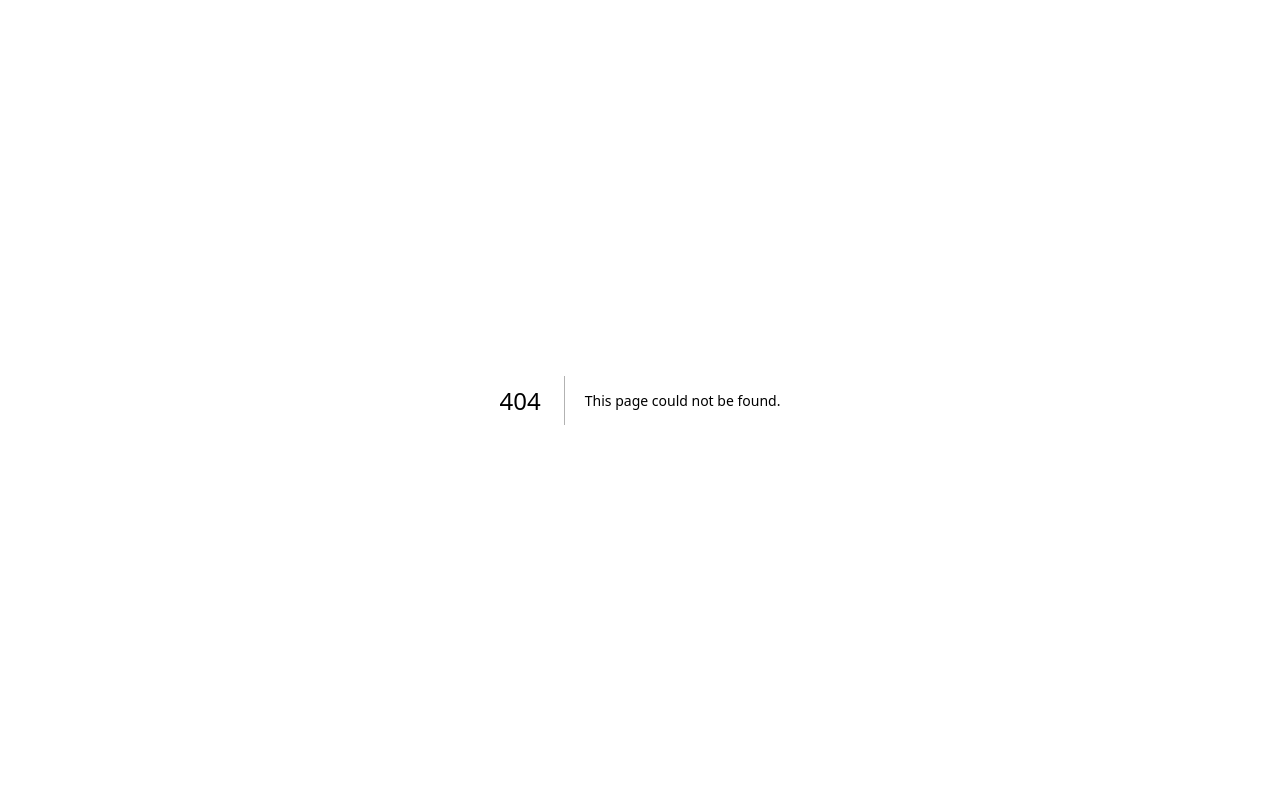
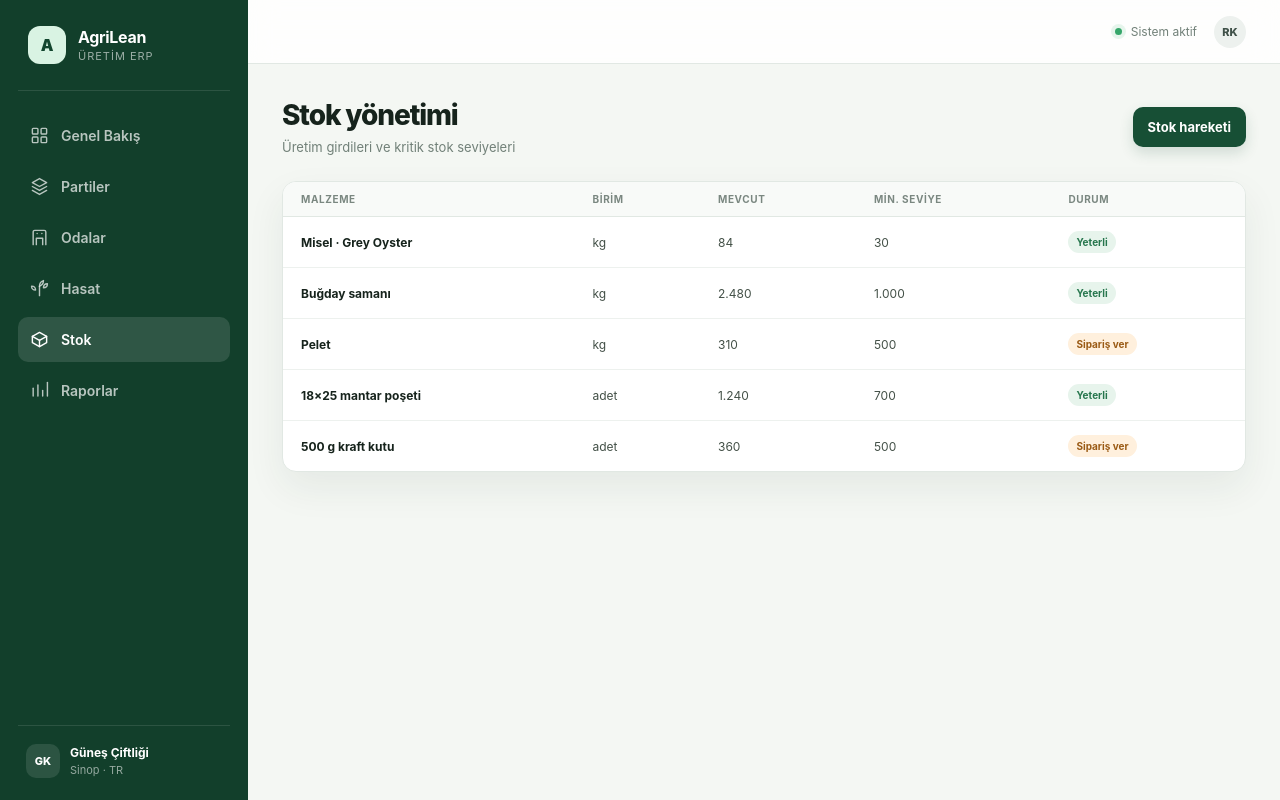
Before and after one commit to rkaya57/agrilean-erp, a Next.js app: page /inventory in a window 1280 px wide. Before the commit this address had no page. Built offline with nearby package versions, Linux system fonts and the light colour scheme.

Commit message:
feat: add inventory screen

```diff
--- /dev/null
+++ b/app/inventory/page.tsx
@@ -0,0 +1,13 @@
+import { AppShell } from "@/components/app-shell";
+
+const inventory = [
+  ["Misel · Grey Oyster", "kg", "84", "30", "Yeterli"],
+  ["Buğday samanı", "kg", "2.480", "1.000", "Yeterli"],
+  ["Pelet", "kg", "310", "500", "Sipariş ver"],
+  ["18×25 mantar poşeti", "adet", "1.240", "700", "Yeterli"],
+  ["500 g kraft kutu", "adet", "360", "500", "Sipariş ver"],
+];
+
+export default function InventoryPage() {
+  return <AppShell active="/inventory"><section className="page-heading"><div><h1>Stok yönetimi</h1><p>Üretim girdileri ve kritik stok seviyeleri</p></div><button className="primary-button">Stok hareketi</button></section><section className="panel"><div className="table-wrap"><table><thead><tr><th>Malzeme</th><th>Birim</th><th>Mevcut</th><th>Min. seviye</th><th>Durum</th></tr></thead><tbody>{inventory.map(row => <tr key={row[0]}><td><strong>{row[0]}</strong></td><td>{row[1]}</td><td>{row[2]}</td><td>{row[3]}</td><td><span className={row[4] === "Sipariş ver" ? "status status-orange" : "status status-green"}>{row[4]}</span></td></tr>)}</tbody></table></div></section></AppShell>;
+}
```
